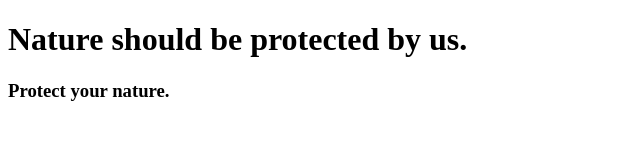
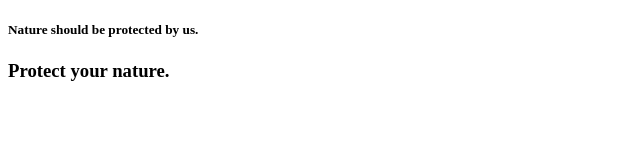
Before and after one commit to bhatiaanisha/firstDay, a plain HTML site: page nature.html in a window 1280 px wide. Shown: the whole page, without its empty margins (0-640 px from the left). Drawn offline with Linux system fonts and the light colour scheme.

Commit message:
creating conflict

```diff
--- a/nature.html
+++ b/nature.html
@@ -3,7 +3,7 @@
     <title></title>
 </head>
 <body>
-    <h1>Nature should be protected by us.</h1>
+    <h5>Nature should be protected by us.</h5>
     <h3>Protect your nature.</h3>
 </body>
 </html>
```
